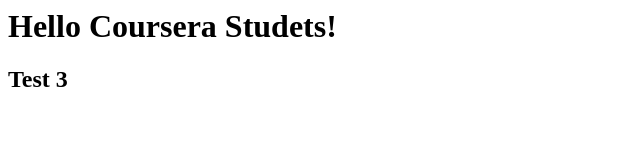
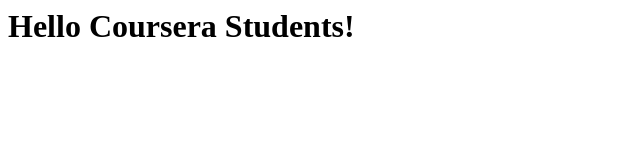
Before and after one commit to camcshs/coursera-test, a plain HTML site: page index.html in a window 1280 px wide. Shown: the whole page, without its empty margins (0-640 px from the left). Drawn offline with Linux system fonts and the light colour scheme.

Commit message:
Next version of web file

```diff
--- a/index.html
+++ b/index.html
@@ -6,7 +6,6 @@
     </head>
 
 <body>
-    <h1>Hello Coursera Studets!</h1>
-    <h2>Test 3</h2>
+    <h1>Hello Coursera Students!</h1>
     </body>
     </html>
```
